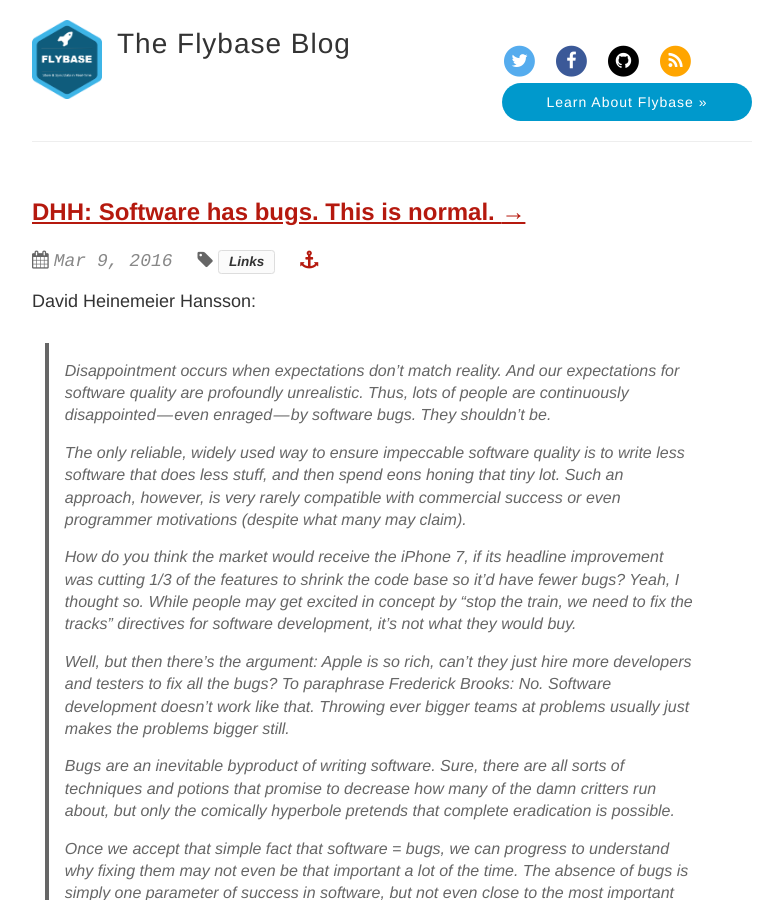
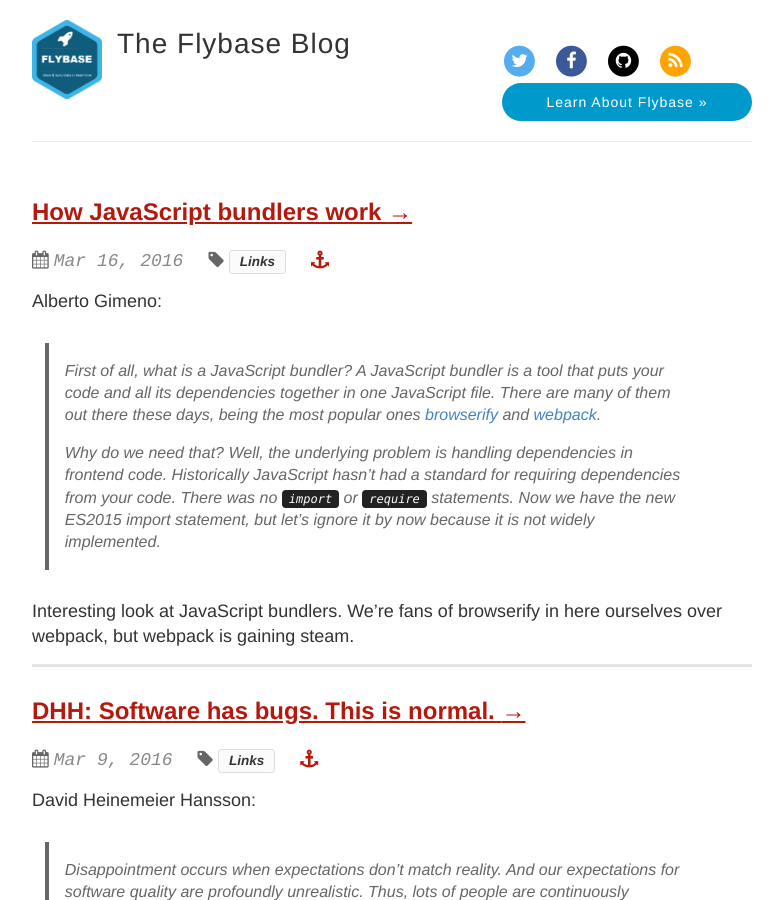
Before and after one commit to flybaseio/flybaseio.github.io, a Jekyll site: the page built from index.html, in a window 1280 px wide and 900 px high. Shown: the whole window, without its empty margins (248-1031 px from the left). Built offline with Jekyll 4.4.1, drawn with Linux system fonts in a browser that asks for light colours; nearby versions of some CDN libraries; the list of posts is cut into pages by our own code; part of the change alters nothing that is shown; some of the changed text lies outside the part shown.

Commit message:
Update and rename 2016-03-16-how-javascript-bundlers-work-medium.md to 2016-03-16-how-javascript-bundlers-work.md

```diff
--- a/_posts/2016-03-16-how-javascript-bundlers-work-medium.md
+++ b/_posts/2016-03-16-how-javascript-bundlers-work.md
@@ -1,7 +1,7 @@
 ---
 layout: post
-published: false
-title: "How JavaScript bundlers work — Medium"
+published: true
+title: "How JavaScript bundlers work"
 date: 2016-03-16T19:09:48.573Z
 link: https://medium.com/@gimenete/how-javascript-bundlers-work-1fc0d0caf2da#.cajzmusbr
 tags:
@@ -10,6 +10,8 @@ ogtype: article
 bodyclass: post
 ---
 
+Alberto Gimeno:
+
 > First of all, what is a JavaScript bundler? A JavaScript bundler is a tool that puts your code and all its dependencies together in one JavaScript file. There are many of them out there these days, being the most popular ones [browserify](http://browserify.org/) and [webpack](https://webpack.github.io/).
 >
 > Why do we need that? Well, the underlying problem is handling dependencies in frontend code. Historically JavaScript hasn’t had a standard for requiring dependencies from your code. There was no `import` or `require` statements. Now we have the new ES2015 import statement, but let’s ignore it by now because it is not widely implemented.
```
